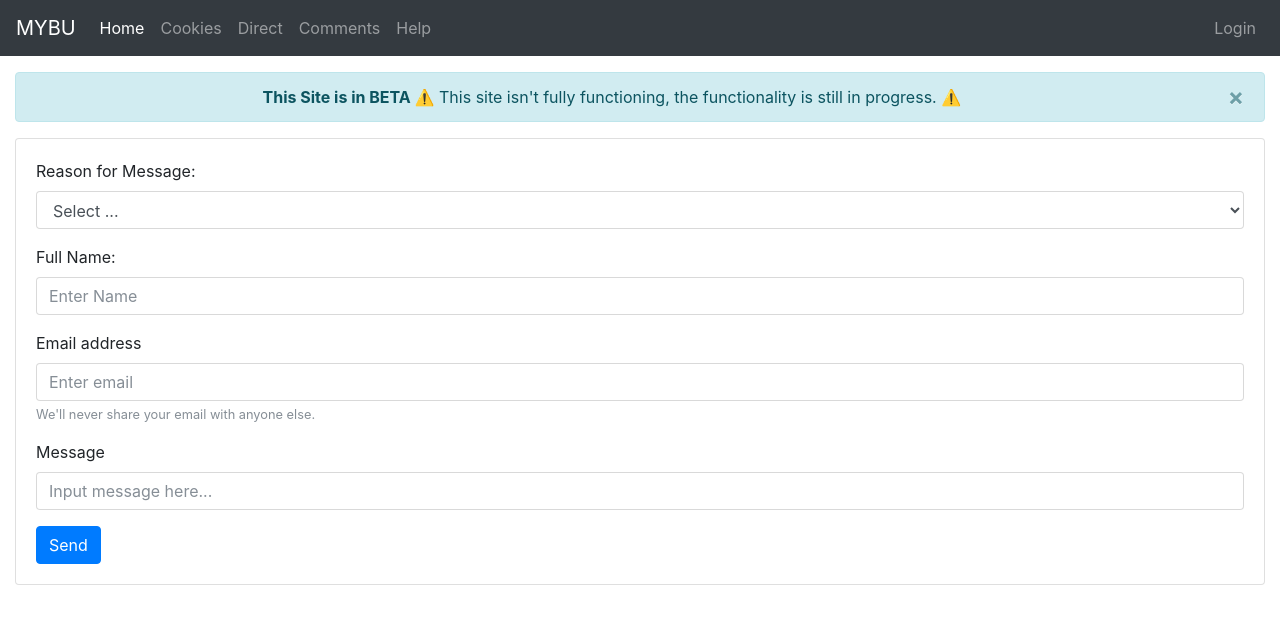
After one commit to gruntygap/MyBuDirectory, a Flask app: page /comments/new in a window 1280 px wide. The commit adds this page. Shown: the top 624 px of the page. Run offline with Flask 2, Linux system fonts and the light colour scheme; some libraries are stand-ins or nearby versions.

Commit message:
Added stuff

```diff
--- a/app/comment.py
+++ b/app/comment.py
@@ -5,3 +5,8 @@
 @app.route('/comments')
 def comments():
     return render_template('comments.html')
+
+
+@app.route('/comments/new')
+def create_comment():
+    return render_template('newCommentForm.html')
--- a/app/templates/comments.html
+++ b/app/templates/comments.html
@@ -1,4 +1,7 @@
 {% extends "base.html" %}
 {% block content %}
-    <div class="alert alert-danger" role="alert" style="text-align: center;"><strong>In Progress Web Tool </strong> We are basing this section off of other online anon comment sections. (AskFM, Sarahah, etc.) </div>
+    <div class="alert alert-danger" role="alert" style="text-align: center;"><strong>In Progress Web Tool </strong> We
+        are basing this section off of other online anon comment sections. (AskFM, Sarahah, etc.)
+    </div>
+    <a class="btn btn-dark" href="/comments/new">New Comment</a>
 {% endblock %}
--- /dev/null
+++ b/app/templates/newCommentForm.html
@@ -0,0 +1,37 @@
+{% extends "base.html" %}
+{% block content %}
+    <div class="card">
+        <div class="card-body">
+            <form id="mainForm" data-toggle="validator" role="form" action="/help" method="POST">
+                <div class="form-group">
+                    <label for="drop">Reason for Message:</label>
+                    <select class="form-control" name="type" id="drop" required>
+                        <option value="">Select ...</option>
+                        <option value="Bug">Bug</option>
+                        <option value="Suggestion">Suggestion</option>
+                        <option value="Other">Other</option>
+                    </select>
+
+                </div>
+                <div class="form-group">
+                    <label for="name">Full Name: </label>
+                    <input type="text" class="form-control" id="name" aria-describedby="fullName"
+                           placeholder="Enter Name" name="name" required>
+                </div>
+                <div class="form-group">
+                    <label for="InputEmail">Email address</label>
+                    <input type="email" class="form-control" id="InputEmail" aria-describedby="email"
+                           placeholder="Enter email" name="email" required>
+                    <small id="emailHelp" class="form-text text-muted">We'll never share your email with anyone else.
+                    </small>
+                </div>
+                <div class="form-group">
+                    <label for="input">Message</label>
+                    <input type="text" class="form-control" id="input" aria-describedby="message"
+                           placeholder="Input message here... " name="message" required>
+                </div>
+                <button type="submit" class="btn btn-primary" id="submitForm">Send</button>
+            </form>
+        </div>
+    </div>
+{% endblock %}
```
Also changed, not shown: 5 other files.
